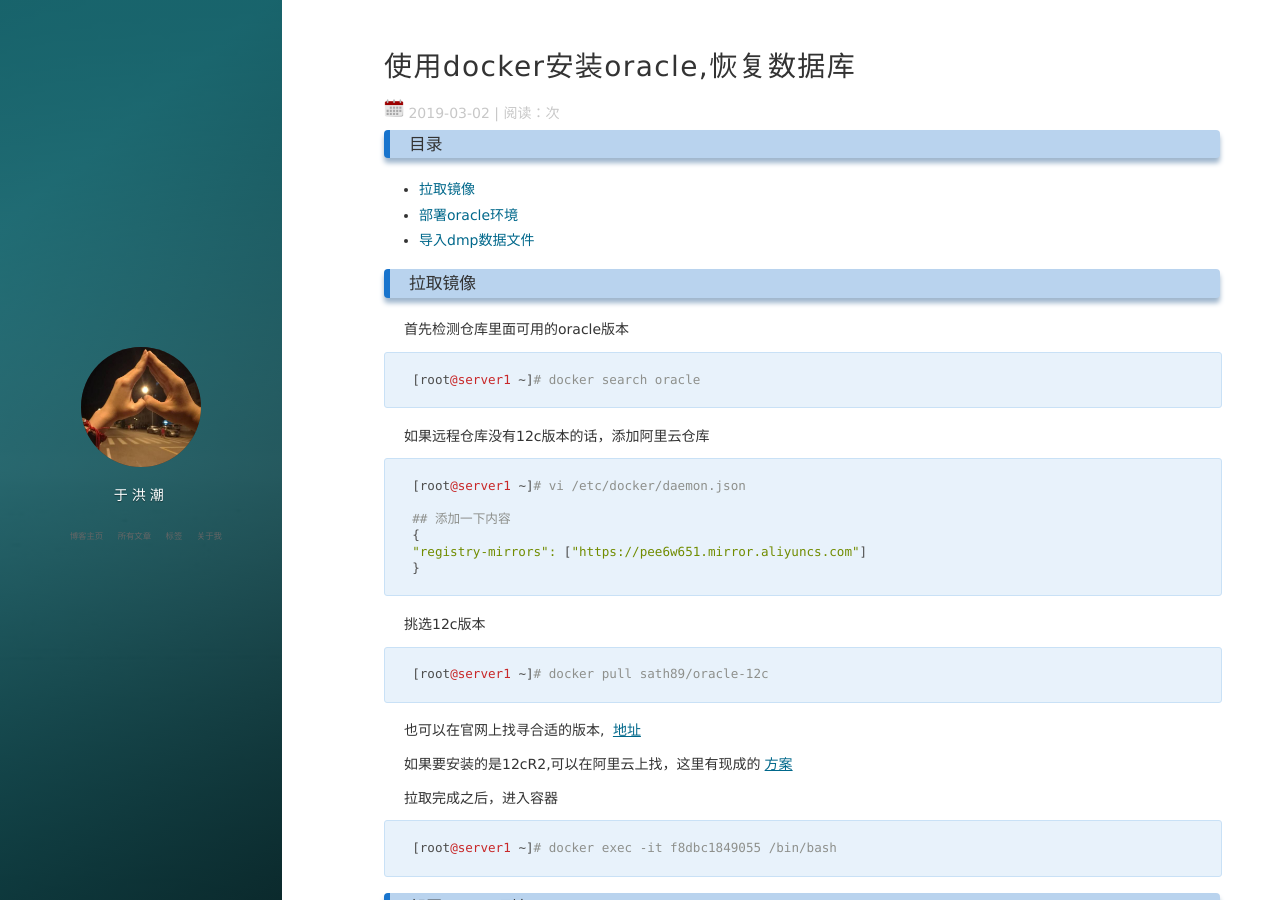
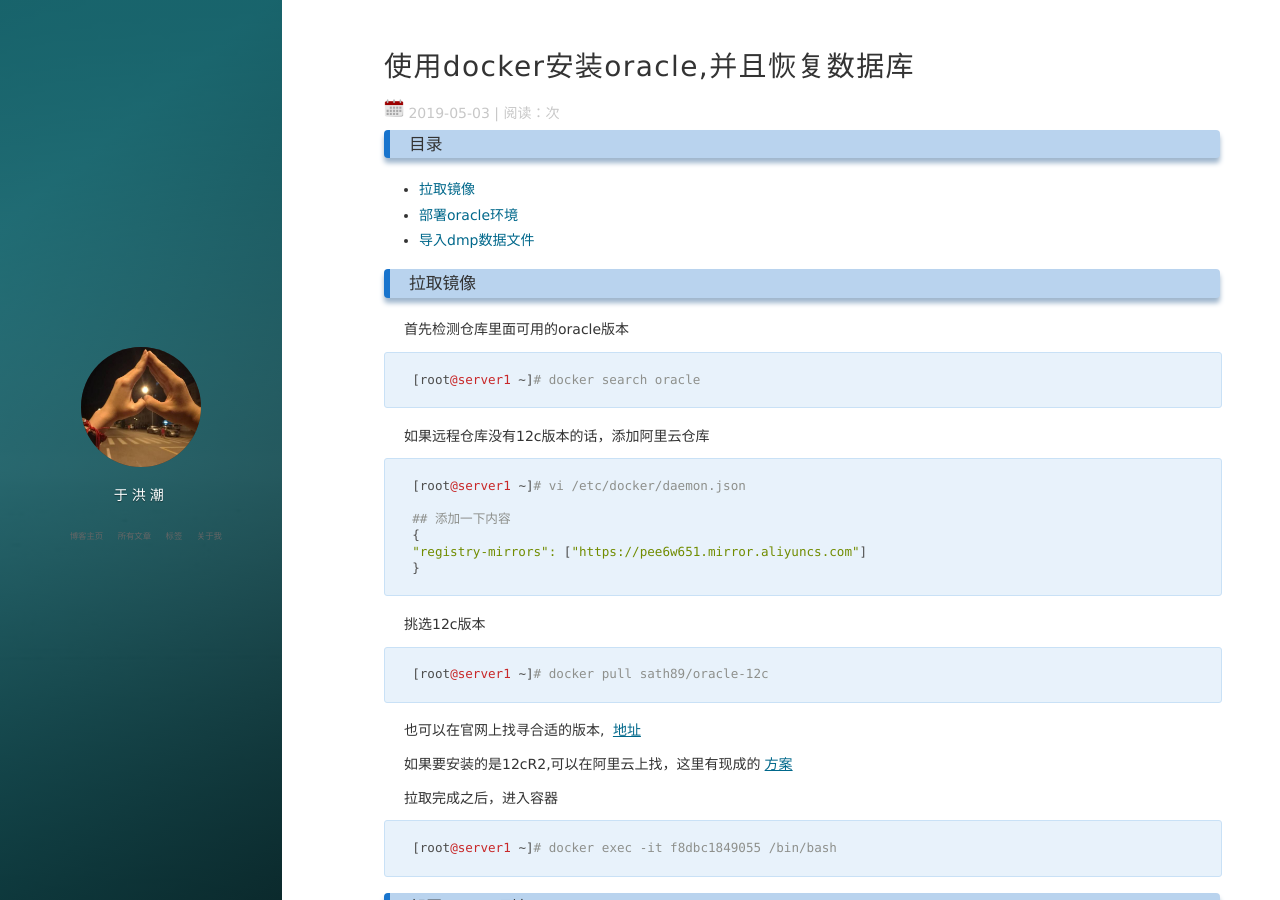
Before and after one commit to yuu6/yuu6.github.io, a Jekyll site: the page built from _posts/2019-03-02-使用docker安装oracle.md, in a window 1280 px wide and 900 px high. Built offline with Jekyll 4.4.1, drawn with Linux system fonts in a browser that asks for light colours; nearby versions of some CDN libraries; comment, search, counter and statistics services are not loaded; some of the changed text lies outside the part shown.

Commit message:
update format

```diff
--- a/_posts/2019-03-02-使用docker安装oracle.md
+++ b/_posts/2019-03-02-使用docker安装oracle.md
@@ -1,7 +1,7 @@
 ---
 layout: post
-title: 使用docker安装oracle,恢复数据库
-date: 2019-03-02
+title: 使用docker安装oracle,并且恢复数据库
+date: 2019-05-03
 tags: docker oracle
 ---
 
```
Also changed, not shown: _posts/2019-05-02-docker知识点.md (+5 -4 lines).
